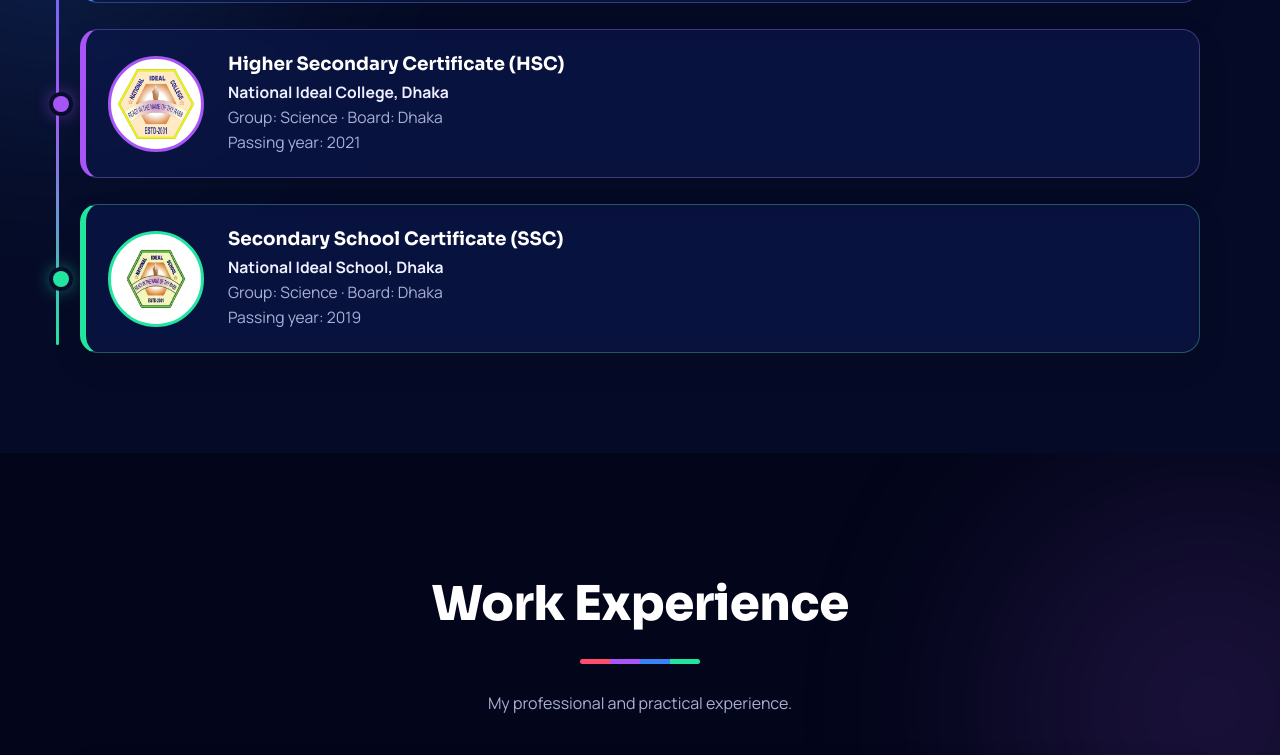
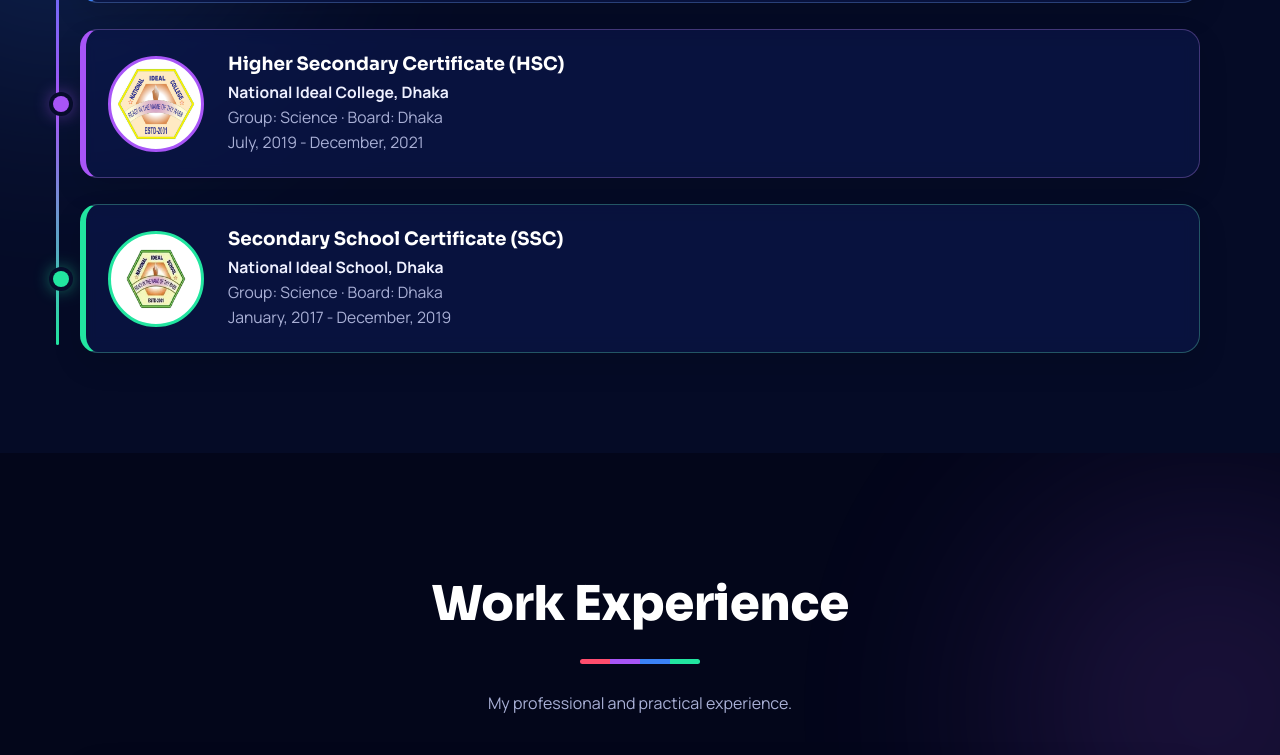
Before and after one commit to AWPriyo/PriyoFolio, a plain HTML site: page index.html in a window 1280 px wide. Shown: the part 5680-6435 px from the top of the page. Drawn offline with Linux system fonts and the light colour scheme; animation ran at ten frames a second.

Commit message:
Update education date ranges
Co-authored-by: Copilot <223556219+Copilot@users.noreply.github.com>

```diff
--- a/index.html
+++ b/index.html
@@ -408,7 +408,7 @@
                         <h3>Higher Secondary Certificate (HSC)</h3>
                         <p class="edu-place">National Ideal College, Dhaka</p>
                         <p>Group: Science &middot; Board: Dhaka</p>
-                        <p>Passing year: 2021</p>
+                        <p>July, 2019 - December, 2021</p>
                         <!--<p class="edu-score">GPA: 5.00 / 5.00</p>-->
                     </div>
                 </li>
@@ -418,7 +418,7 @@
                         <h3>Secondary School Certificate (SSC)</h3>
                         <p class="edu-place">National Ideal School, Dhaka</p>
                         <p>Group: Science &middot; Board: Dhaka</p>
-                        <p>Passing year: 2019</p>
+                        <p>January, 2017 - December, 2019</p>
                         <!--<p class="edu-score">GPA: 5.00 / 5.00</p>-->
                     </div>
                 </li>
```
